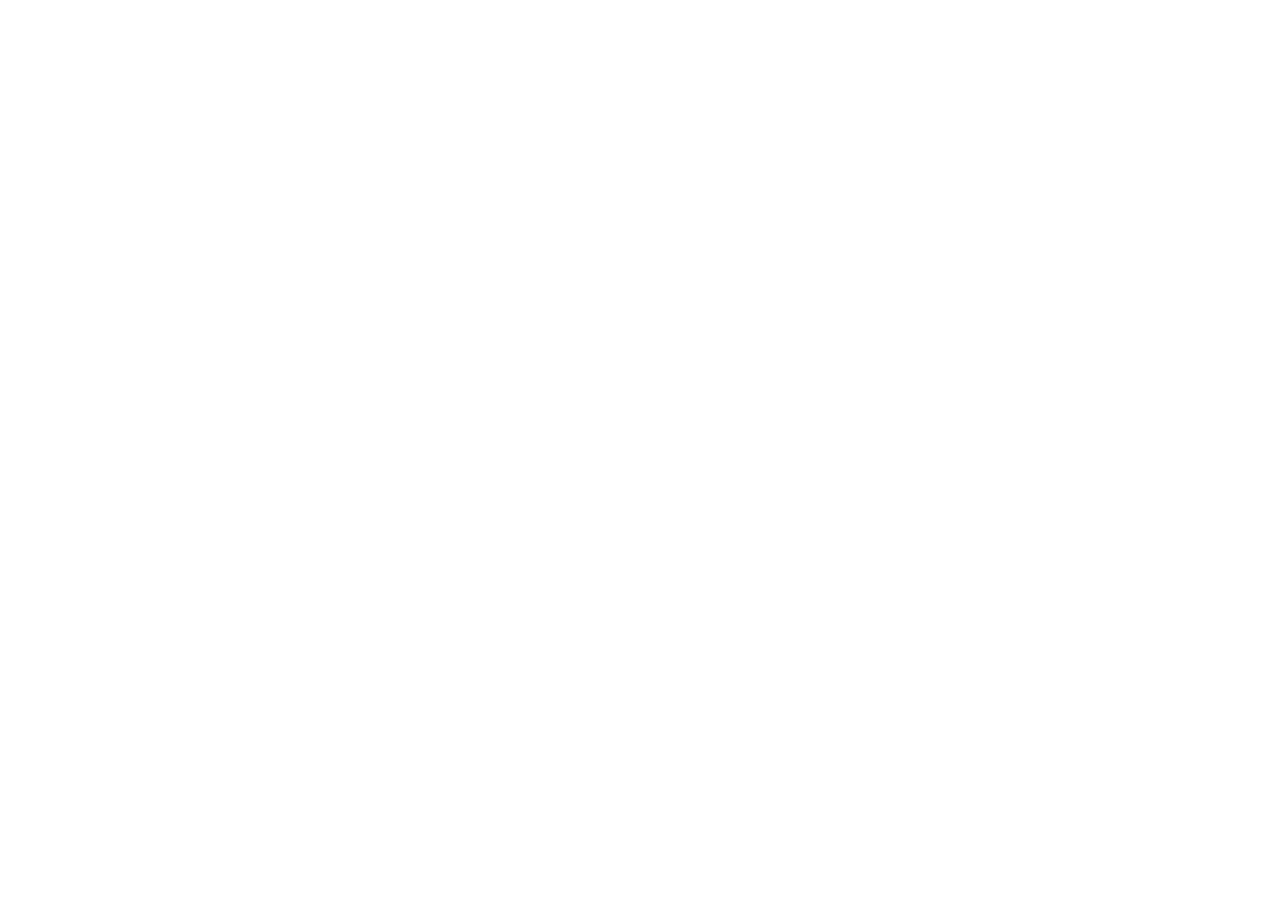
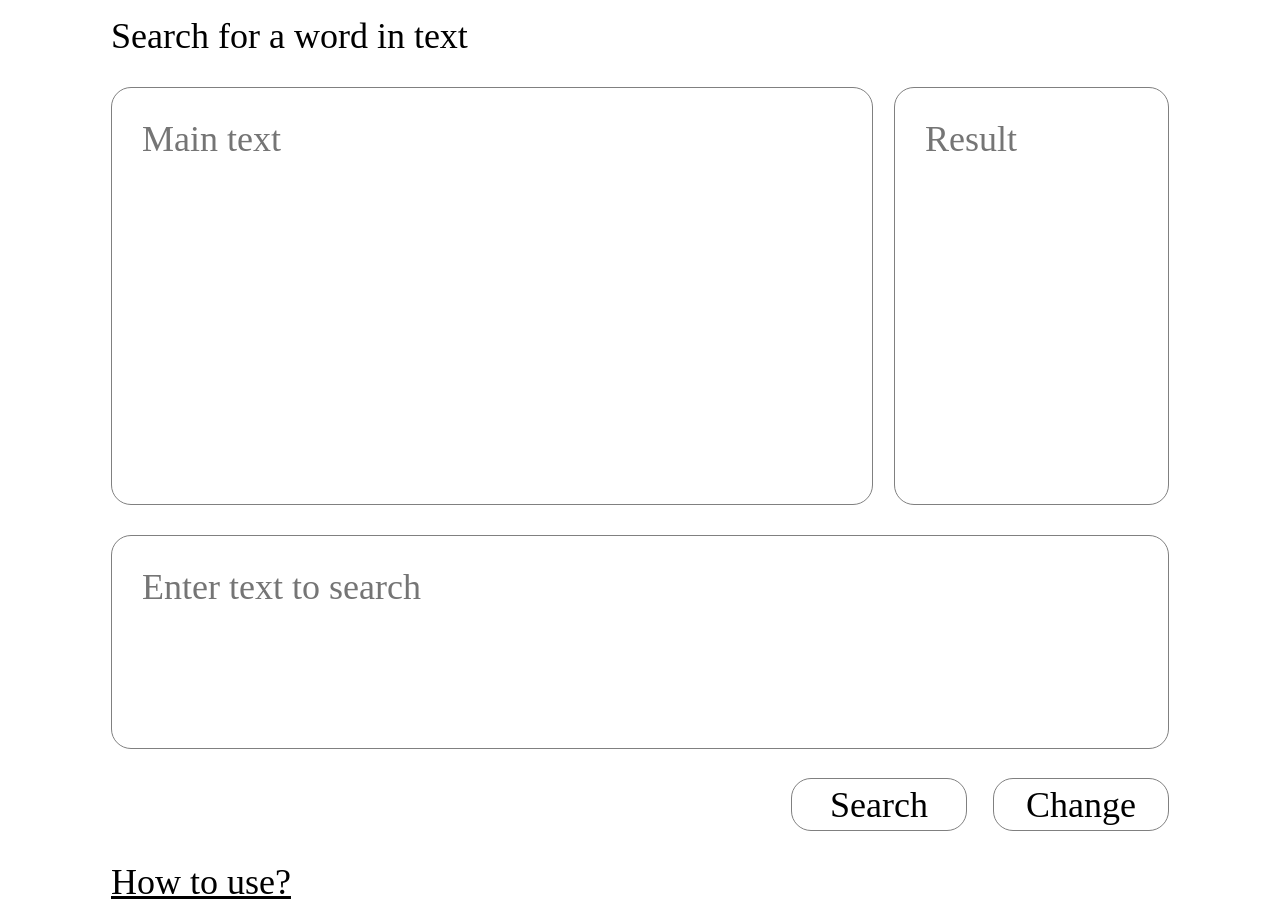
Before and after one commit to Karapuchka/buildGulp, a website: page source/index.html in a window 1280 px wide. Before the commit the page ends 800 px from the top, so only its background shows below. Drawn offline with nearby package versions, Linux system fonts and the light colour scheme; files that its build step writes are made by us from their sources; a web font is replaced by a local one.

Commit message:
Верстка страницы

```diff
--- a/source/index.html
+++ b/source/index.html
@@ -4,12 +4,39 @@
     <meta charset="UTF-8">
     <meta http-equiv="X-UA-Compatible" content="IE=edge">
     <meta name="viewport" content="width=device-width, initial-scale=1.0">
+    <meta name="author" content="Karapuchka">
+    <meta name="copyright" content="Artyom Kravets"><!-- Ссылка на макет: https://www.figma.com/file/yP3PMxJuhK0Q5QzNWkWgt3/Untitled?node-id=0%3A1 -->
     <link rel="stylesheet" href="styles/css/style.min.css">
     <title>Document</title>
 </head>
 <body>
     <div class="wrapper">
 
+        <header class="container">
+            <h1 class="wrapper-title">Search for a word in text</h1>
+        </header>
+
+        <main class="main container">
+            <form class="form-search" name="formSearch" action="#" method="post" enctype="multipart/form-data">
+                <div class="form-search__container">
+                    <textarea class="form-search__textarea form-search__main" name="formSearchMainText" placeholder="Main text"></textarea>
+                    <textarea class="form-search__textarea form-search__result" name="formSearchResult" placeholder="Result" readonly></textarea>
+                </div>
+                <textarea class="form-search__textarea form-search__value" name="formSearchTextToSearch" placeholder="Enter text to search"></textarea>
+                <div class="form-search__btns">
+                    <button class="form-search__btn">Search</button>
+                    <button class="form-search__btn">Сhange</button>
+                </div>
+            </form>
+        </main>
+
+        <section class="container display-none">
+            <p class="instruction-text"></p>
+        </section>
+
+        <footer class="container">
+            <p class="instruction-btn">How to use?</p>
+        </footer>
     </div>
 
     <script src="scripts/main.min.js"></script>
--- a/source/scripts/main.js
+++ b/source/scripts/main.js
@@ -0,0 +1,9 @@
+"use strict";
+
+const formSearch = document.forms.formSearch
+
+formSearch.addEventListener('click', function(event){
+    if(event.target.closest('.form-search__btn')){
+        event.preventDefault();
+    }
+})
--- a/source/styles/scss/style.scss
+++ b/source/styles/scss/style.scss
@@ -1,7 +1,116 @@
 @import 'nullstyle.scss';
 
+@import url(https://fonts.googleapis.com/css?family=Homenaje:regular);
+
 .wrapper{
-    min-height: 100%;
+    min-height: 100vh;
     min-width: 100%;
     display: flex;
+    font: normal 400 36px 'Homenaje';
+    display: flex;
+    flex-direction: column;
 }
+
+.wrapper-title {
+    font-size: 36px;
+    font-weight: 277px;
+}
+
+.main{
+    flex: 1 1 auto;
+}
+
+.container {
+    width: 85%;
+    padding: 15px;
+    margin: 0 auto;
+}
+
+.form-search {
+
+    &__textarea {
+        resize: none;
+        border: 1px solid #808080;
+        border-radius: 20px;
+        padding: 30px;
+        font-size: inherit;
+    }
+
+    &__value{
+        min-width: 100%;
+        max-width: 100%;
+        min-height: 214px;
+        max-height: 214px;
+    }
+
+    &__result{
+        min-width: 26%;
+        max-width: 26%;
+        min-height: 418px;
+        max-height: 418px;
+    }
+
+    &__main{
+        min-width: 72%;
+        max-width: 72%;
+        min-height: 418px;
+        max-height: 418px;
+    }
+
+    &__container{
+        display: flex;
+        margin-bottom: 30px;
+        justify-content: space-between;
+        height: 80%;
+    }
+
+    &__btns {
+        display: flex;
+        justify-content: flex-end;
+        width: 100%;
+        margin-top: 20px;
+    }
+
+    &__btn {
+        border: 1px solid #808080;
+        border-radius: 20px;
+        display: flex;
+        justify-content: center;
+        align-items: center;
+        font-size: 36px;
+        height: 53px;
+        width: 176px;
+        transition: background-color .7s ease;
+        background-color: transparent;
+        cursor: pointer;
+        user-select: none;
+    }
+
+    &__btn:hover{
+        background-color: #71AAFF;
+        transition: background-color .7s ease;
+    }
+
+    &__btn:first-child{
+        margin-right: 26px;
+    }
+}
+
+.display-none {
+    display: none;
+}
+.instruction-text {
+
+}
+.instruction-btn {
+    text-decoration: underline;
+    user-select: none;
+    cursor: pointer;
+    color: #000;
+    transition: color .7s ease;
+}
+
+.instruction-btn:hover{
+    transition: color .7s ease;
+    color: #71AAFF;
+}
```
Also changed, not shown: source/scripts/main.min.js (added), source/styles/css/style.min.css (added), 1 other file.
